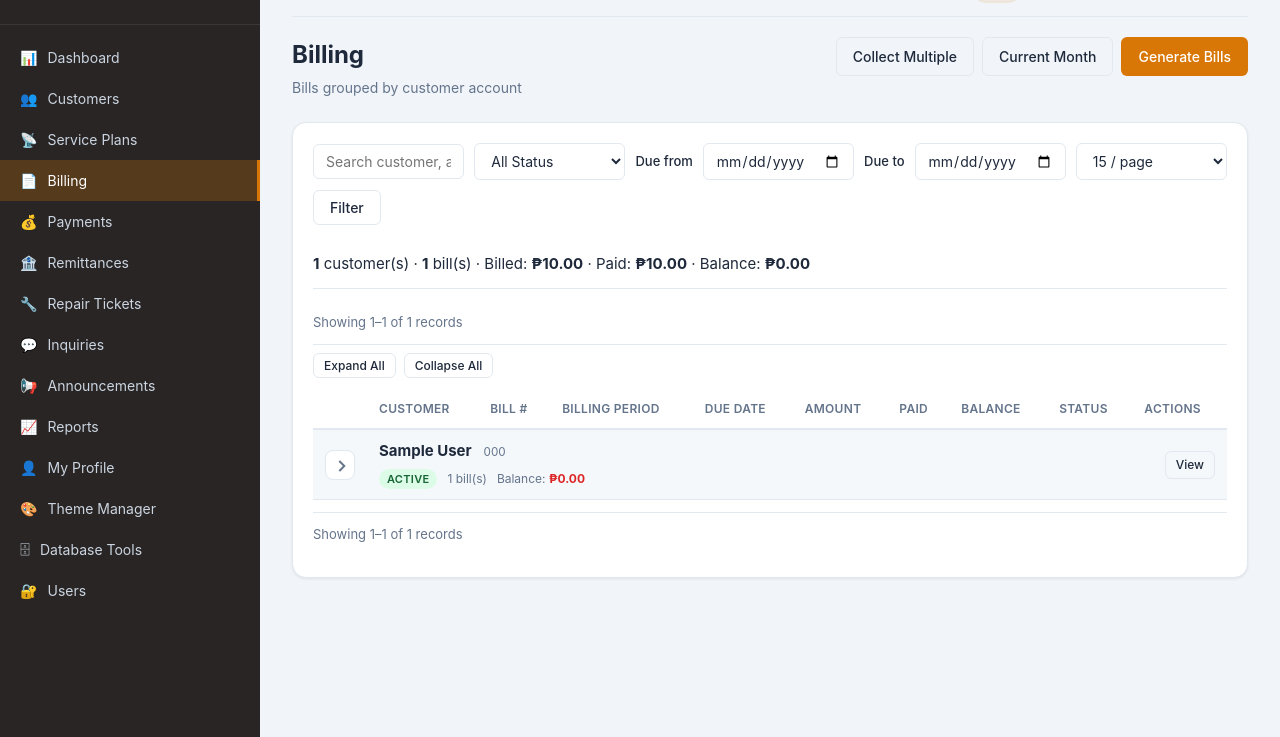
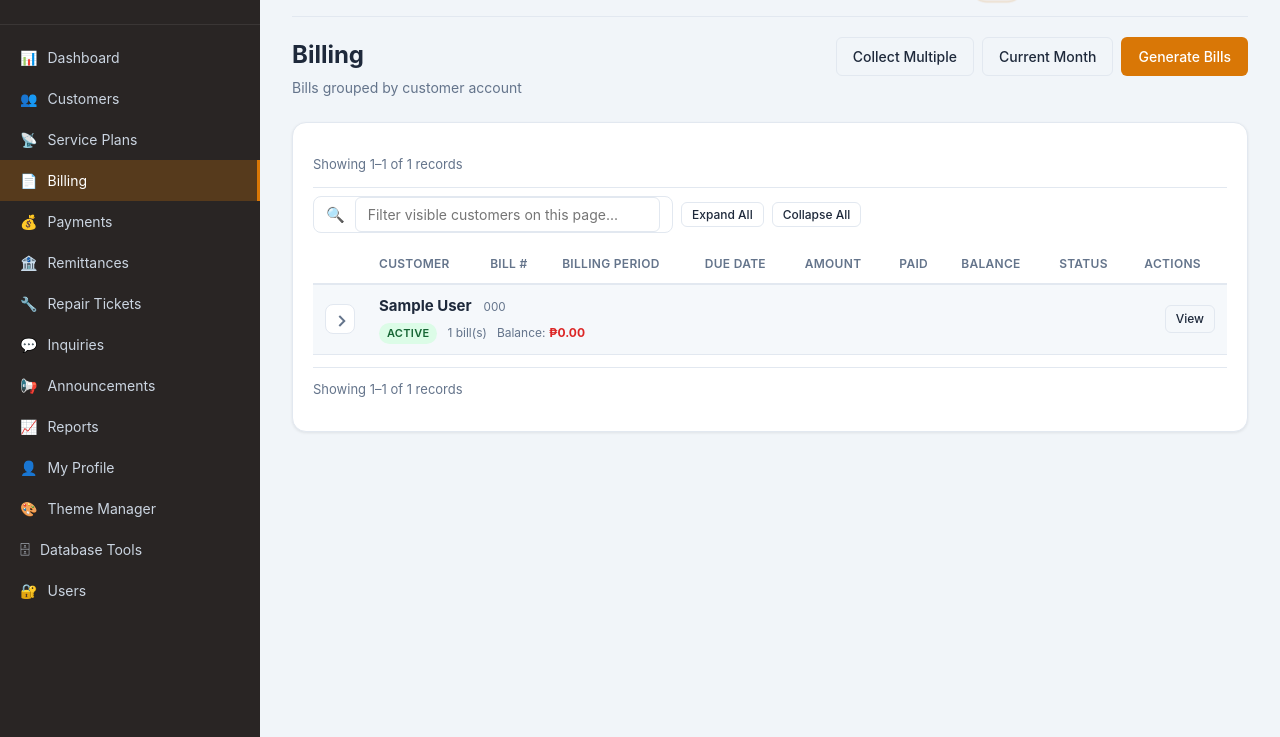
Before and after one commit to shaven10/shavenetworksv2, a PHP site: page /shaven_networks_v2/billing/index.php in a window 1280 px wide. Shown: the part 63-800 px from the top of the page. Run offline with PHP 8.4, Linux system fonts and the light colour scheme; the visitor is signed in with stand-in values (Sample User, id 1); tables that the repository leaves empty hold one stand-in row (values such as "Sample post").

Commit message:
Simplify billing page layout and add inline list filter.
Remove the top summary bar and filter row, and add a toolbar search to filter customers on the current page.

Co-authored-by: Cursor <cursoragent@cursor.com>

```diff
--- a/assets/css/style.css
+++ b/assets/css/style.css
@@ -1149,6 +1149,52 @@ body.sidebar-open .sidebar-toggle-bar:nth-child(3) {
     margin-bottom: 16px;
 }
 
+.module-search-field {
+    flex: 1 1 280px;
+    display: flex;
+    align-items: center;
+    gap: 10px;
+    min-width: 0;
+    padding: 0 12px;
+    border: 1px solid var(--border);
+    border-radius: 8px;
+    background: var(--input-bg);
+    transition: border-color .15s, box-shadow .15s;
+}
+
+.module-search-field:focus-within {
+    border-color: var(--primary);
+    box-shadow: 0 0 0 3px rgba(37, 99, 235, .12);
+}
+
+.module-search-field-inline {
+    flex: 1 1 240px;
+    max-width: 360px;
+}
+
+.module-search-icon {
+    flex-shrink: 0;
+    color: var(--text-muted);
+    font-size: 15px;
+    line-height: 1;
+}
+
+.module-search-input {
+    flex: 1 1 auto;
+    min-width: 0;
+    width: 100%;
+    border: none;
+    background: transparent;
+    padding: 10px 0;
+    font-size: 14px;
+    color: var(--text);
+}
+
+.module-search-input:focus {
+    outline: none;
+    box-shadow: none;
+}
+
 .billing-empty {
     padding: 24px 0;
 }
@@ -1157,11 +1203,21 @@ body.sidebar-open .sidebar-toggle-bar:nth-child(3) {
     display: flex;
     gap: 8px;
     margin-bottom: 12px;
+    flex-wrap: wrap;
+    align-items: center;
 }
 
 .billing-datatable {
     border-collapse: separate;
     border-spacing: 0;
+}
+
+.billing-customer-group.is-filter-hidden {
+    display: none;
+}
+
+.table-responsive.is-filter-empty {
+    display: none;
 }
 
 .billing-col-toggle {
--- a/assets/js/billing-accordion.js
+++ b/assets/js/billing-accordion.js
@@ -1,6 +1,8 @@
 document.addEventListener('DOMContentLoaded', function () {
     var groups = Array.prototype.slice.call(document.querySelectorAll('.billing-customer-group'));
-    if (!groups.length) return;
+    var listFilterInput = document.getElementById('billing-list-filter');
+    var listFilterEmpty = document.getElementById('billing-list-filter-empty');
+    var tableWrap = document.querySelector('.billing-datatable') && document.querySelector('.billing-datatable').closest('.table-responsive');
 
     function setGroupState(group, expanded) {
         group.classList.toggle('is-expanded', expanded);
@@ -48,4 +50,34 @@ document.addEventListener('DOMContentLoaded', function () {
 
     if (expandAllBtn) expandAllBtn.addEventListener('click', expandAll);
     if (collapseAllBtn) collapseAllBtn.addEventListener('click', collapseAll);
+
+    function applyListFilter() {
+        if (!listFilterInput || !groups.length) {
+            return;
+        }
+
+        var query = listFilterInput.value.trim().toLowerCase();
+        var visibleCount = 0;
+
+        groups.forEach(function (group) {
+            var haystack = (group.getAttribute('data-search') || '').toLowerCase();
+            var matches = !query || haystack.indexOf(query) !== -1;
+            group.classList.toggle('is-filter-hidden', !matches);
+            if (matches) {
+                visibleCount += 1;
+            }
+        });
+
+        if (tableWrap) {
+            tableWrap.classList.toggle('is-filter-empty', query !== '' && visibleCount === 0);
+        }
+
+        if (listFilterEmpty) {
+            listFilterEmpty.classList.toggle('hidden', query === '' || visibleCount > 0);
+        }
+    }
+
+    if (listFilterInput) {
+        listFilterInput.addEventListener('input', applyListFilter);
+    }
 });
--- a/billing/index.php
+++ b/billing/index.php
@@ -21,17 +21,9 @@ $perPage = getListPerPage();
 
 $result = getBillingCustomersGrouped($filters, $listPage, $perPage);
 $customerGroups = $result['groups'];
-$summary = $result['summary'];
 $nextPayableBillMap = getNextPayableBillIdMap(array_column(array_column($customerGroups, 'customer'), 'id'));
 
-$filterParams = paginationQuery([
-    'search'      => $filters['search'],
-    'status'      => $filters['status'],
-    'due_from'    => $filters['due_from'],
-    'due_to'      => $filters['due_to'],
-    'customer_id' => $filters['customer_id'] ?: '',
-    'per_page'    => $perPage,
-]);
+$filterParams = paginationQuery(['per_page' => $perPage]);
 
 require __DIR__ . '/../includes/header.php';
 ?>
@@ -55,38 +47,6 @@ require __DIR__ . '/../includes/header.php';
 </div>
 
 <div class="card">
-    <form method="GET" class="filter-bar">
-        <input type="text" name="search" placeholder="Search customer, account, bill..." value="<?= e($filters['search']) ?>">
-        <select name="status">
-            <option value="">All Status</option>
-            <option value="pending" <?= $filters['status'] === 'pending' ? 'selected' : '' ?>>Pending</option>
-            <option value="partial" <?= $filters['status'] === 'partial' ? 'selected' : '' ?>>Partial</option>
-            <option value="overdue" <?= $filters['status'] === 'overdue' ? 'selected' : '' ?>>Overdue</option>
-            <option value="paid" <?= $filters['status'] === 'paid' ? 'selected' : '' ?>>Paid</option>
-        </select>
-        <label>Due from</label>
-        <input type="date" name="due_from" value="<?= e($filters['due_from']) ?>">
-        <label>Due to</label>
-        <input type="date" name="due_to" value="<?= e($filters['due_to']) ?>">
-        <select name="per_page">
-            <?php foreach (perPageOptions() as $option): ?>
-            <option value="<?= $option ?>" <?= $perPage === $option ? 'selected' : '' ?>><?= $option ?> / page</option>
-            <?php endforeach; ?>
-        </select>
-        <button type="submit" class="btn btn-outline">Filter</button>
-        <?php if ($filters['search'] || $filters['status'] || $filters['due_from'] || $filters['due_to'] || $filters['customer_id']): ?>
-        <a href="<?= APP_URL ?>/billing/index.php" class="btn btn-outline">Clear</a>
-        <?php endif; ?>
-    </form>
-
-    <div class="summary-bar billing-summary-bar">
-        <strong><?= number_format((int) $summary['customer_count']) ?></strong> customer(s)
-        · <strong><?= number_format((int) $summary['bill_count']) ?></strong> bill(s)
-        · Billed: <strong><?= formatMoney((float) $summary['total_amount']) ?></strong>
-        · Paid: <strong><?= formatMoney((float) $summary['total_paid']) ?></strong>
-        · Balance: <strong class="text-danger"><?= formatMoney((float) $summary['total_balance']) ?></strong>
-    </div>
-
     <?php
     $pagination = [
         'total'       => $result['total'],
@@ -100,9 +60,18 @@ require __DIR__ . '/../includes/header.php';
     <?= renderPagination($pagination, $filterParams) ?>
 
     <?php if (empty($customerGroups)): ?>
-    <p class="text-center text-muted billing-empty">No bills found for the selected filters.</p>
+    <p class="text-center text-muted billing-empty">No bills found.</p>
     <?php else: ?>
     <div class="billing-table-toolbar">
+        <div class="module-search-field module-search-field-inline billing-list-filter">
+            <span class="module-search-icon" aria-hidden="true">🔍</span>
+            <input type="search"
+                   id="billing-list-filter"
+                   class="module-search-input"
+                   placeholder="Filter visible customers on this page..."
+                   autocomplete="off"
+                   aria-label="Filter visible customers on this page">
+        </div>
         <button type="button" class="btn btn-outline btn-sm" id="billing-expand-all">Expand All</button>
         <button type="button" class="btn btn-outline btn-sm" id="billing-collapse-all">Collapse All</button>
     </div>
@@ -127,8 +96,16 @@ require __DIR__ . '/../includes/header.php';
                 $customer = $group['customer'];
                 $bills = $group['bills'];
                 $customerBalance = (float) $customer['total_balance'];
+                $searchBlob = strtolower(
+                    $customer['full_name'] . ' '
+                    . $customer['account_number'] . ' '
+                    . implode(' ', array_column($bills, 'bill_number'))
+                );
             ?>
-            <tbody class="billing-customer-group is-collapsed" id="billing-bills-<?= (int) $customer['id'] ?>" data-customer-id="<?= (int) $customer['id'] ?>">
+            <tbody class="billing-customer-group is-collapsed"
+                   id="billing-bills-<?= (int) $customer['id'] ?>"
+                   data-customer-id="<?= (int) $customer['id'] ?>"
+                   data-search="<?= e($searchBlob) ?>">
                 <tr class="billing-group-header">
                     <td class="billing-col-toggle">
                         <button type="button"
@@ -195,6 +172,9 @@ require __DIR__ . '/../includes/header.php';
             <?php endforeach; ?>
         </table>
     </div>
+    <p class="text-center text-muted billing-empty billing-list-filter-empty hidden" id="billing-list-filter-empty">
+        No customers on this page match your filter.
+    </p>
     <?php endif; ?>
 
     <?= renderPagination($pagination, $filterParams) ?>
```
